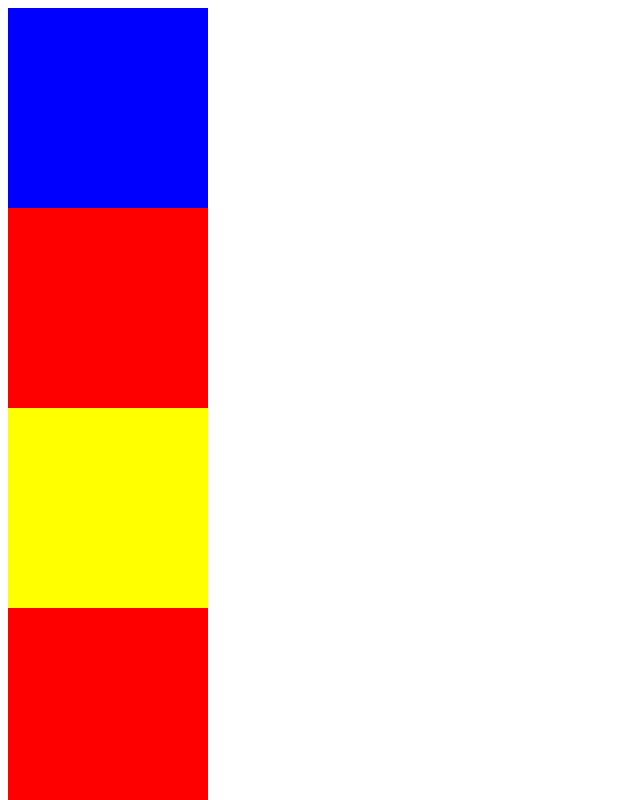
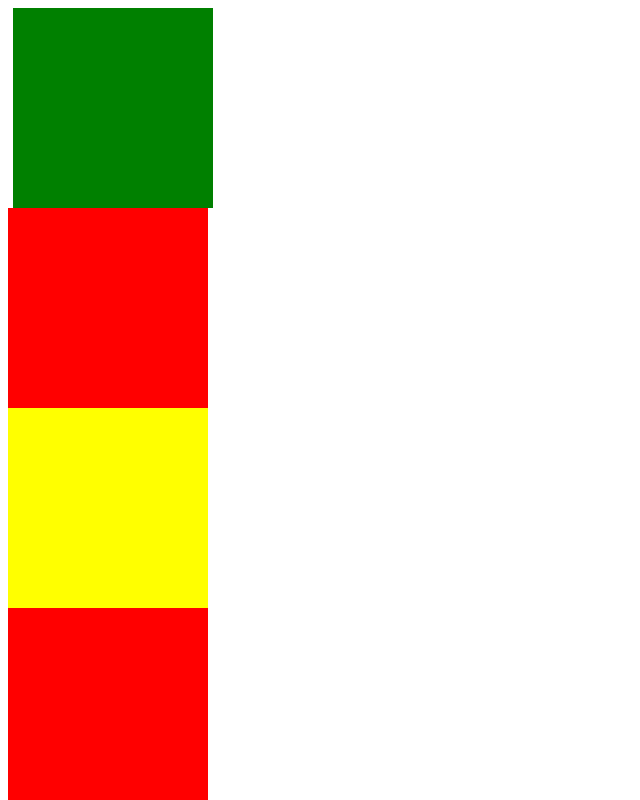
Before and after one commit to TirdadKiamanesh/java, a plain HTML site: page index.html in a window 1280 px wide. Both pictures are taken after a click on the element 108 px from the left and 108 px from the top of the page. Shown: the top 800 px of the page, without its empty margins (0-640 px from the left). Drawn offline with Linux system fonts and the light colour scheme.

Commit message:
Box 1: green move 5 px

```diff
--- a/index.html
+++ b/index.html
@@ -1,25 +1,28 @@
 <!doctype html>
-
-<html>
+<html lang="en">
 <head>
     <meta charset="UTF-8">
     <meta name="viewport" content="width=device-width, initial-scale=1.0">
     <meta http-equiv="X-UA-Compatible" content="ie=edge">
-    <title>Document</title>
+    <title>Javascript Play Area</title>
     <style>
         .box {
-            width:200px;
+            width: 200px;
             height: 200px;
-            background: red;
-
+            background-color: red;
+            cursor: pointer;
         }
     </style>
 </head>
 <body>
+
     <div class="box"></div>
     <div class="box"></div>
     <div class="box"></div>
     <div class="box"></div>
+    <div class="box"></div>
+
+    <!-- Make sure the Javascript file is at the end of the document -->
     <script src="script.js"></script>
 </body>
 </html>
--- a/script.js
+++ b/script.js
@@ -1,12 +1,28 @@
-var boxes= document.querySelectorAll(".box");
+// Select all HTML elements with a class of "box".
+var boxes = document.querySelectorAll(".box");
 
-boxes[0].style.backgroundColor = "blue" ;
-boxes[2].style.backgroundColor = "yellow" ;
+// For the 1st box (index = 0), change the background color to "blue".
+boxes[0].style.backgroundColor = "green";
 
-boxes[0].addEventListener( "click", boxClicked);
+// For the 3rd box (index = 2), change the background color to "yellow".
+boxes[2].style.backgroundColor = "yellow";
 
-function boxClicked () {
-    console.log( "Hey. box clicked!")
+// Variable to hold the current left margin.
+var leftMargin = 0;
+
+// Variable used to add to the left margin.
+var moveAmount = 5;
+
+// Function that adds moveAmount to leftMargin then appends leftMargin
+// to the first box's margin left. Basically moving the box to the right.
+function boxClicked() {
+
+    // 'console.log()' only displays in the browser console.
+    // It's useful for you, the developer, to debug your code.
+    console.log("Hey, box clicked!");
+    leftMargin += moveAmount;
+    boxes[0].style.marginLeft = leftMargin + "px";
 }
 
-console.log(boxes[0]);
+// When anyone clicks on the first box, call the function "boxClicked".
+boxes[0].addEventListener("click", boxClicked);
```
